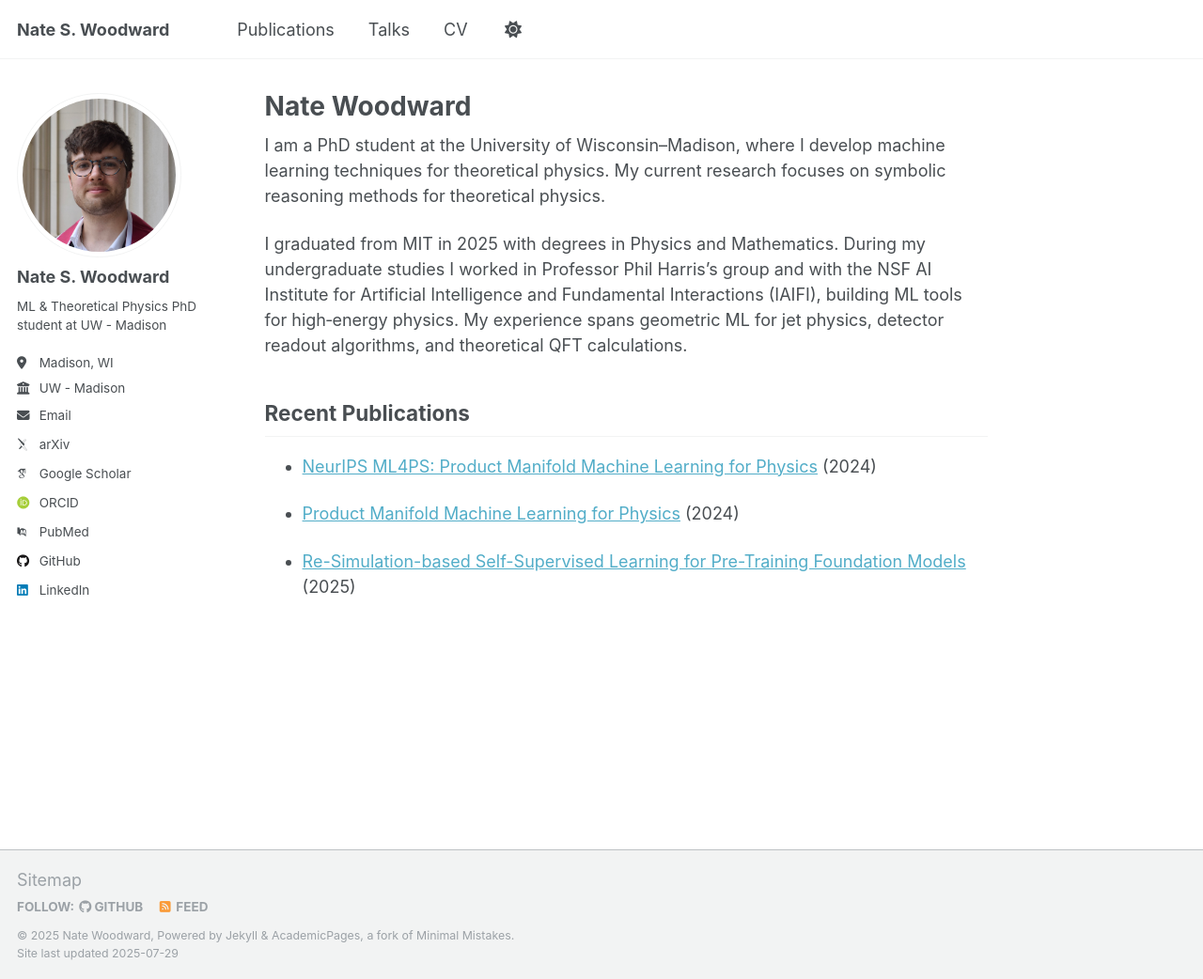
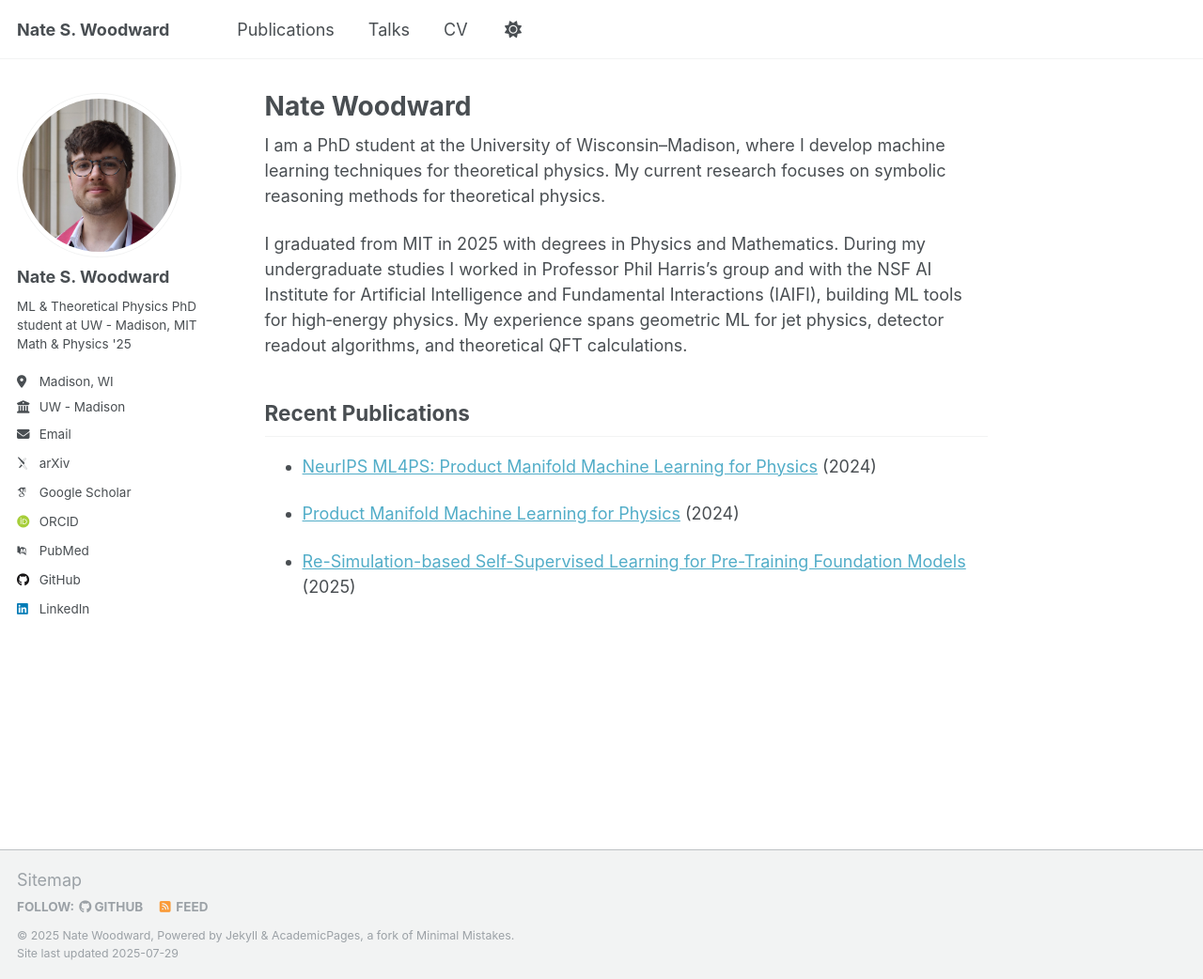
Before and after one commit to nswood/nswood.github.io, a Jekyll site: the page built from _pages/about.md, in a window 1280 px wide and 1042 px high. Shown: the whole window at 94% size. Built offline with Jekyll 4.4.1, drawn with Linux system fonts in a browser that asks for light colours; some web fonts are replaced; a script that is not in the unit is left out.

Commit message:
Update _config.yml

```diff
--- a/_config.yml
+++ b/_config.yml
@@ -25,7 +25,7 @@ author:
   avatar           : "8B550177-F22B-488C-8244-24DA3DFCCC7A_1_105_c.jpeg"
   name             : "Nate S. Woodward"
   pronouns         : # example: "she/her"
-  bio              : "ML & Theoretical Physics PhD student at UW - Madison"
+  bio              : "ML & Theoretical Physics PhD student at UW - Madison, MIT Math & Physics '25"
   location         : "Madison, WI"
   employer         : "UW - Madison"
   uri              : # URL
```
